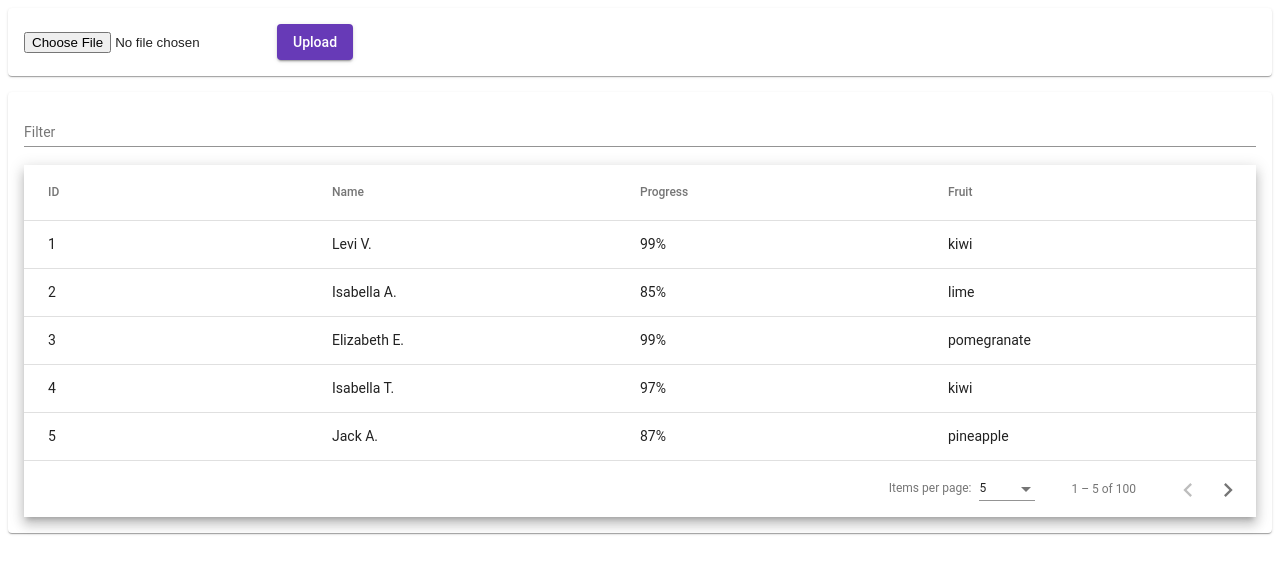
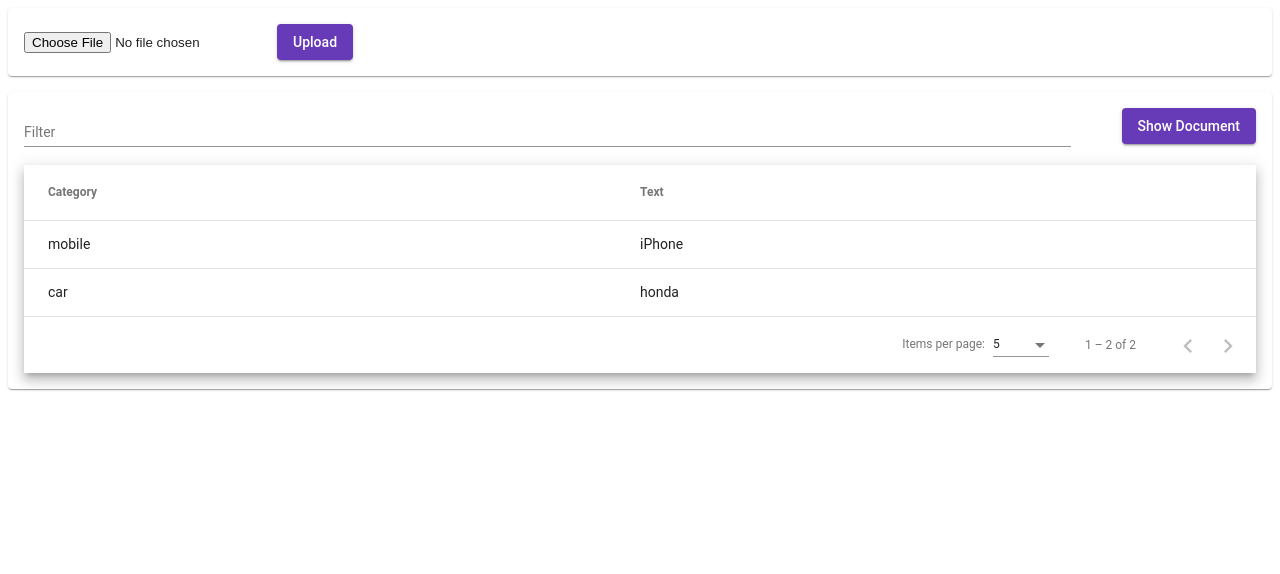
Before and after one commit to Pankaj19-Agrawal/sample-cloud-app, an Angular app: page / in a window 1280 px wide. Shown: the top 574 px of the page. Built offline with nearby package versions, Linux system fonts and the light colour scheme.

Commit message:
table component created

```diff
--- a/src/app/components/file-upload/file-upload.component.html
+++ b/src/app/components/file-upload/file-upload.component.html
@@ -1,6 +1,6 @@
 <div class="text-center">
 	<input class="form-control" type="file" (change)="onChange($event)">
-	<button mat-raised-button color="primary" (click)="onUpload()">Upload</button>
+	<button mat-raised-button color="primary" (click)="onUpload()">{{uploadButton}}</button>
 </div>
 
 <!-- Shareable short link of uoloaded file -->
--- a/src/app/components/file-upload/file-upload.component.ts
+++ b/src/app/components/file-upload/file-upload.component.ts
@@ -1,4 +1,5 @@
 import { Component, OnInit } from '@angular/core';
+import { MessageConstant } from 'src/app/constants/message.constants';
 import { FileUploadService } from './file-upload.service';
 
 @Component({
@@ -7,7 +8,7 @@ import { FileUploadService } from './file-upload.service';
 	styleUrls: ['./file-upload.component.css']
 })
 export class FileUploadComponent implements OnInit {
-
+	uploadButton:string = MessageConstant.UPLOAD_BUTTON;
 	// Variable to store shortLink from api response
 	shortLink: string = "";
 	loading: boolean = false; // Flag variable
--- a/src/app/components/table/table.component.css
+++ b/src/app/components/table/table.component.css
@@ -10,3 +10,7 @@ table {
   td, th {
     width: 25%;
   }
+
+  .toggle-button{
+    text-align: right;
+  }
--- a/src/app/components/table/table.component.html
+++ b/src/app/components/table/table.component.html
@@ -1,42 +1,39 @@
-<mat-form-field class="example-full-width">
-    <mat-label>Filter</mat-label>
-    <input matInput (keyup)="applyFilter($event)" #input>
-</mat-form-field>
+<div fxLayout="row">
+  <div fxFlex="85">
+    <mat-form-field class="example-full-width" *ngIf="!document">
+      <mat-label>Filter</mat-label>
+      <input matInput (keyup)="applyFilter($event)" #input>
+    </mat-form-field>
+    <button mat-raised-button color="primary" *ngIf="document" (click)="downloadDocument()">Download</button>
+  </div>
+  <div fxFlex="15" class="toggle-button">
+    <button mat-raised-button color="primary" (click)="toggle()">{{toggleButton}}</button>
+  </div>
+</div>
 
-  <div class="mat-elevation-z8">
+<div *ngIf="document">document displayed</div>
+  <div class="mat-elevation-z8" *ngIf="!document">
     <table mat-table [dataSource]="dataSource" matSort>
 
       <!-- ID Column -->
-      <ng-container matColumnDef="id">
-        <th mat-header-cell *matHeaderCellDef mat-sort-header> ID </th>
-        <td mat-cell *matCellDef="let row"> {{row.id}} </td>
+      <ng-container matColumnDef="key">
+        <th mat-header-cell *matHeaderCellDef mat-sort-header> <b>Category</b> </th>
+        <td mat-cell *matCellDef="let row"> {{row.key}} </td>
       </ng-container>
 
       <!-- Progress Column -->
-      <ng-container matColumnDef="progress">
-        <th mat-header-cell *matHeaderCellDef mat-sort-header> Progress </th>
-        <td mat-cell *matCellDef="let row"> {{row.progress}}% </td>
-      </ng-container>
-
-      <!-- Name Column -->
-      <ng-container matColumnDef="name">
-        <th mat-header-cell *matHeaderCellDef mat-sort-header> Name </th>
-        <td mat-cell *matCellDef="let row"> {{row.name}} </td>
-      </ng-container>
-
-      <!-- Fruit Column -->
-      <ng-container matColumnDef="fruit">
-        <th mat-header-cell *matHeaderCellDef mat-sort-header> Fruit </th>
-        <td mat-cell *matCellDef="let row"> {{row.fruit}} </td>
+      <ng-container matColumnDef="value">
+        <th mat-header-cell *matHeaderCellDef mat-sort-header> <b>Text</b> </th>
+        <td mat-cell *matCellDef="let row"> {{row.value}} </td>
       </ng-container>
 
       <tr mat-header-row *matHeaderRowDef="displayedColumns"></tr>
       <tr mat-row *matRowDef="let row; columns: displayedColumns;"></tr>
 
       <!-- Row shown when there is no matching data. -->
-      <tr class="mat-row" *matNoDataRow>
+      <!-- <tr class="mat-row" *matNoDataRow>
         <td class="mat-cell" colspan="4">No data matching the filter "{{input.value}}"</td>
-      </tr>
+      </tr> -->
     </table>
 
     <mat-paginator [pageSizeOptions]="[5, 10, 25, 100]" aria-label="Select page of users"></mat-paginator>
--- a/src/app/components/table/table.component.ts
+++ b/src/app/components/table/table.component.ts
@@ -2,46 +2,12 @@ import {AfterViewInit, Component, ViewChild} from '@angular/core';
 import {MatPaginator} from '@angular/material/paginator';
 import {MatSort} from '@angular/material/sort';
 import {MatTableDataSource} from '@angular/material/table';
+import { MessageConstant } from 'src/app/constants/message.constants';
 
 export interface UserData {
-  id: string;
-  name: string;
-  progress: string;
-  fruit: string;
+  key: string;
+  value: string;
 }
-
-/** Constants used to fill up our data base. */
-const FRUITS: string[] = [
-  'blueberry',
-  'lychee',
-  'kiwi',
-  'mango',
-  'peach',
-  'lime',
-  'pomegranate',
-  'pineapple',
-];
-const NAMES: string[] = [
-  'Maia',
-  'Asher',
-  'Olivia',
-  'Atticus',
-  'Amelia',
-  'Jack',
-  'Charlotte',
-  'Theodore',
-  'Isla',
-  'Oliver',
-  'Isabella',
-  'Jasper',
-  'Cora',
-  'Levi',
-  'Violet',
-  'Arthur',
-  'Mia',
-  'Thomas',
-  'Elizabeth',
-];
 
 @Component({
   selector: 'app-table',
@@ -49,8 +15,9 @@ const NAMES: string[] = [
   styleUrls: ['./table.component.css']
 })
 export class TableComponent implements AfterViewInit  {
-
-  displayedColumns: string[] = ['id', 'name', 'progress', 'fruit'];
+  document:boolean = false;
+  toggleButton:string = MessageConstant.TOGGLE_BUTTON_ONE;
+  displayedColumns: string[] = ['key', 'value'];
   dataSource: MatTableDataSource<UserData>;
 
   @ViewChild(MatPaginator) paginator: MatPaginator;
@@ -58,10 +25,10 @@ export class TableComponent implements AfterViewInit  {
 
   constructor() {
     // Create 100 users
-    const users = Array.from({length: 100}, (_, k) => this.createNewUser(k + 1));
+    const data = [{key:'mobile',value:'iPhone'},{key:'car',value:'honda'}]
 
     // Assign the data to the data source for the table to render
-    this.dataSource = new MatTableDataSource(users);
+    this.dataSource = new MatTableDataSource(data);
   }
 
   ngAfterViewInit() {
@@ -78,21 +45,16 @@ export class TableComponent implements AfterViewInit  {
     }
   }
 
+  toggle(){
+    this.document = !this.document
+    if(this.document)
+      this.toggleButton = MessageConstant.TOGGLE_BUTTON_TWO
+    else
+      this.toggleButton = MessageConstant.TOGGLE_BUTTON_ONE
+  }
 
-/** Builds and returns a new User. */
-createNewUser(id: number): UserData {
-  const name =
-    NAMES[Math.round(Math.random() * (NAMES.length - 1))] +
-    ' ' +
-    NAMES[Math.round(Math.random() * (NAMES.length - 1))].charAt(0) +
-    '.';
+  downloadDocument(){
 
-  return {
-    id: id.toString(),
-    name: name,
-    progress: Math.round(Math.random() * 100).toString(),
-    fruit: FRUITS[Math.round(Math.random() * (FRUITS.length - 1))],
-  };
-}
+  }
 
 }
--- /dev/null
+++ b/src/app/constants/message.constants.ts
@@ -0,0 +1,6 @@
+export class MessageConstant{
+    public static TOGGLE_BUTTON_ONE = 'Show Document';
+    public static TOGGLE_BUTTON_TWO = 'Show Table';
+    public static DOWNLOAD_DOCUMENT = 'Download';
+    public static UPLOAD_BUTTON = 'Upload';
+}
--- a/src/app/material-module/material.module.ts
+++ b/src/app/material-module/material.module.ts
@@ -76,6 +76,7 @@ import { MatPaginatorModule } from '@angular/material/paginator';
 
     ],
     exports: [
+        FlexLayoutModule,
         MatButtonModule,
         MatToolbarModule,
         MatIconModule,
```
